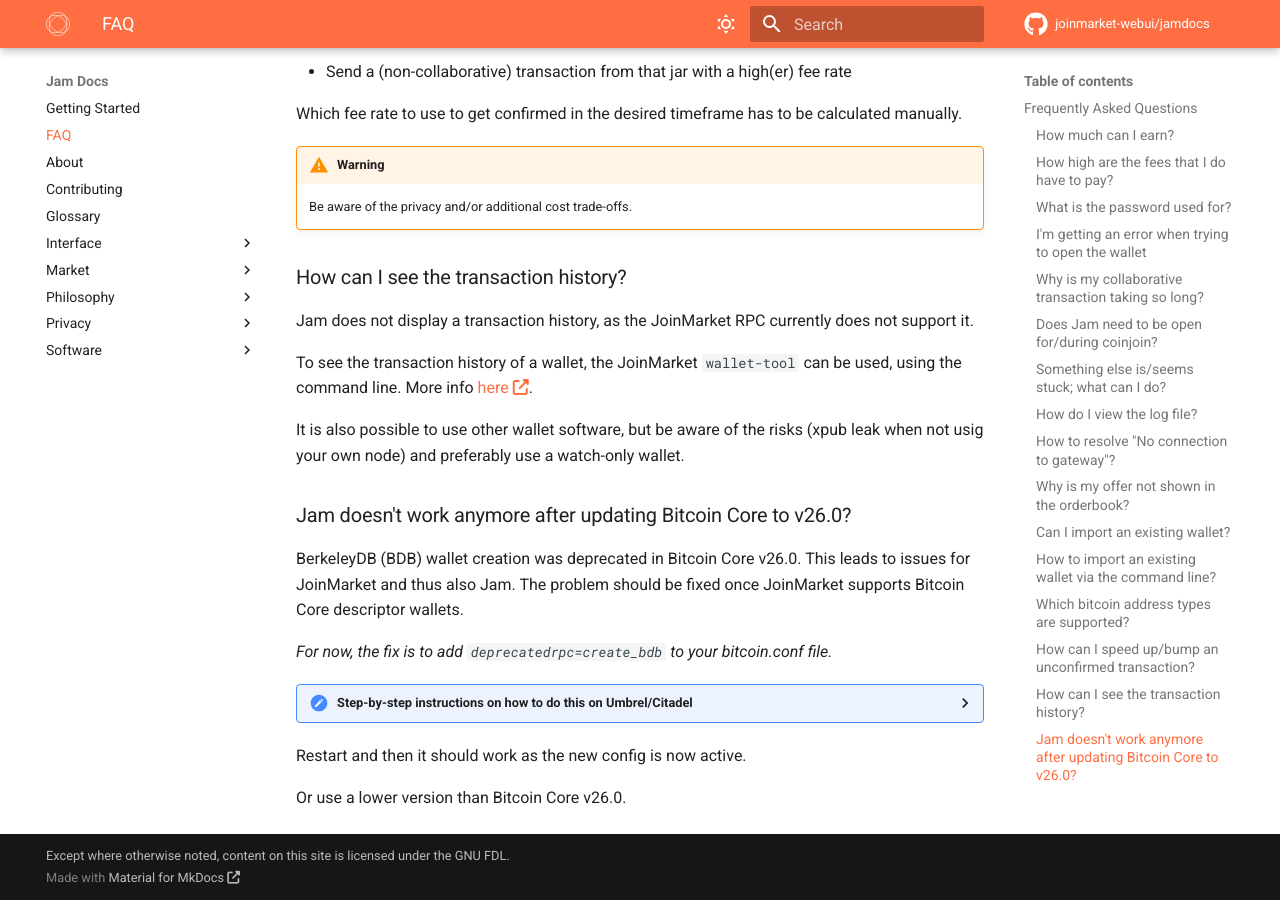
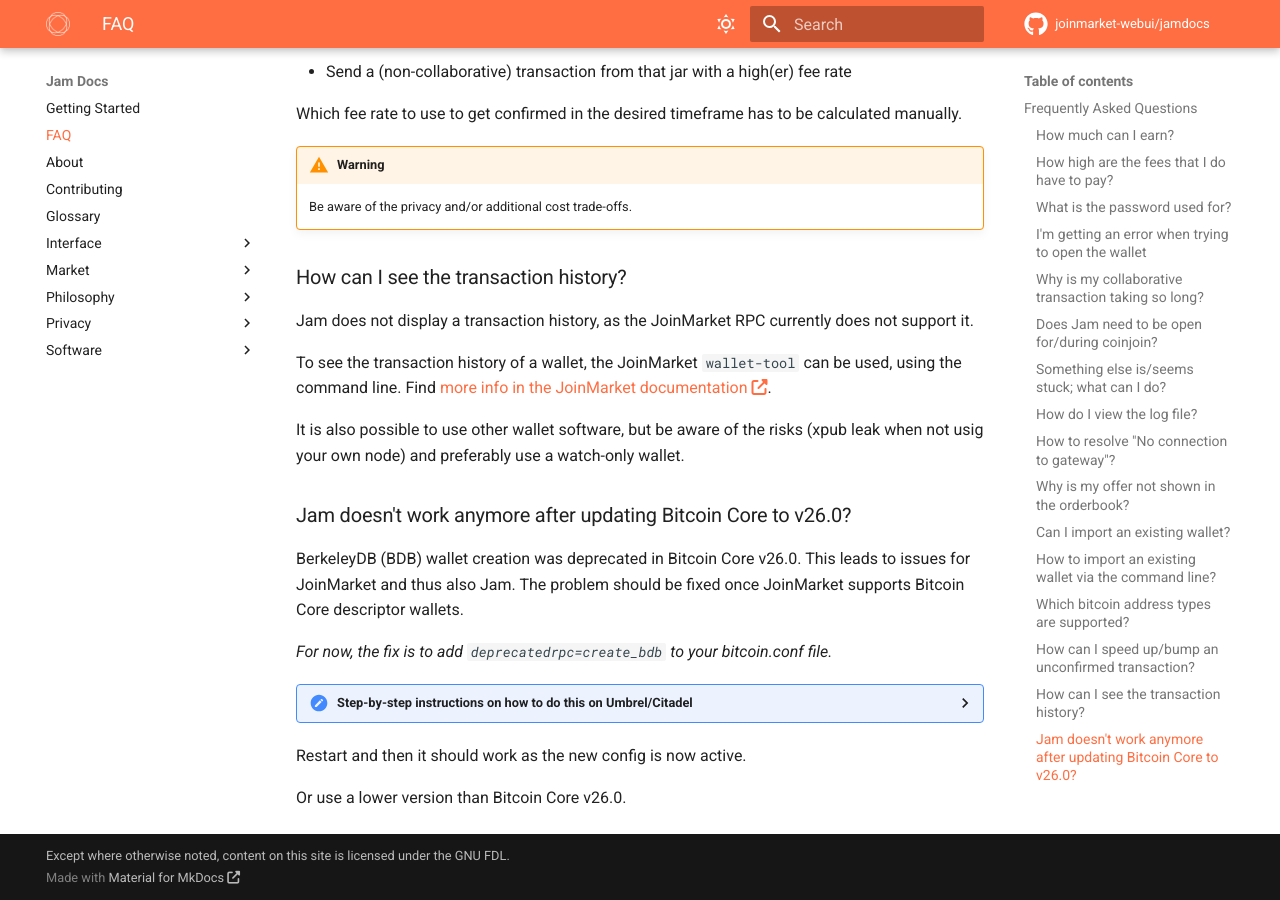
Before and after one commit to joinmarket-webui/jamdocs, an MkDocs documentation site: the page built from docs/FAQ.md, in a window 1280 px wide and 900 px high, scrolled down 5114 px. Built offline with MkDocs 1.6.1 and Material for MkDocs 9.7.7, drawn with Linux system fonts in a browser that asks for light colours; nearby versions of some CDN libraries; comment, search, counter and statistics services are not loaded.

Commit message:
Update docs/FAQ.md

```diff
--- a/docs/FAQ.md
+++ b/docs/FAQ.md
@@ -259,7 +259,7 @@
 Jam does not display a transaction history, as the JoinMarket RPC currently does not support it.
 
 To see the transaction history of a wallet, the JoinMarket `wallet-tool` can be used, using the command line.
-More info [here](https://github.com/JoinMarket-Org/joinmarket-clientserver/blob/v0.9.11/docs/USAGE.md#wallet-history).
+Find [more info in the JoinMarket documentation](https://github.com/JoinMarket-Org/joinmarket-clientserver/blob/v0.9.11/docs/USAGE.md#wallet-history).
 
 It is also possible to use other wallet software, but be aware of the risks (xpub leak when not usig your own node) and preferably use a watch-only wallet.
 
```
